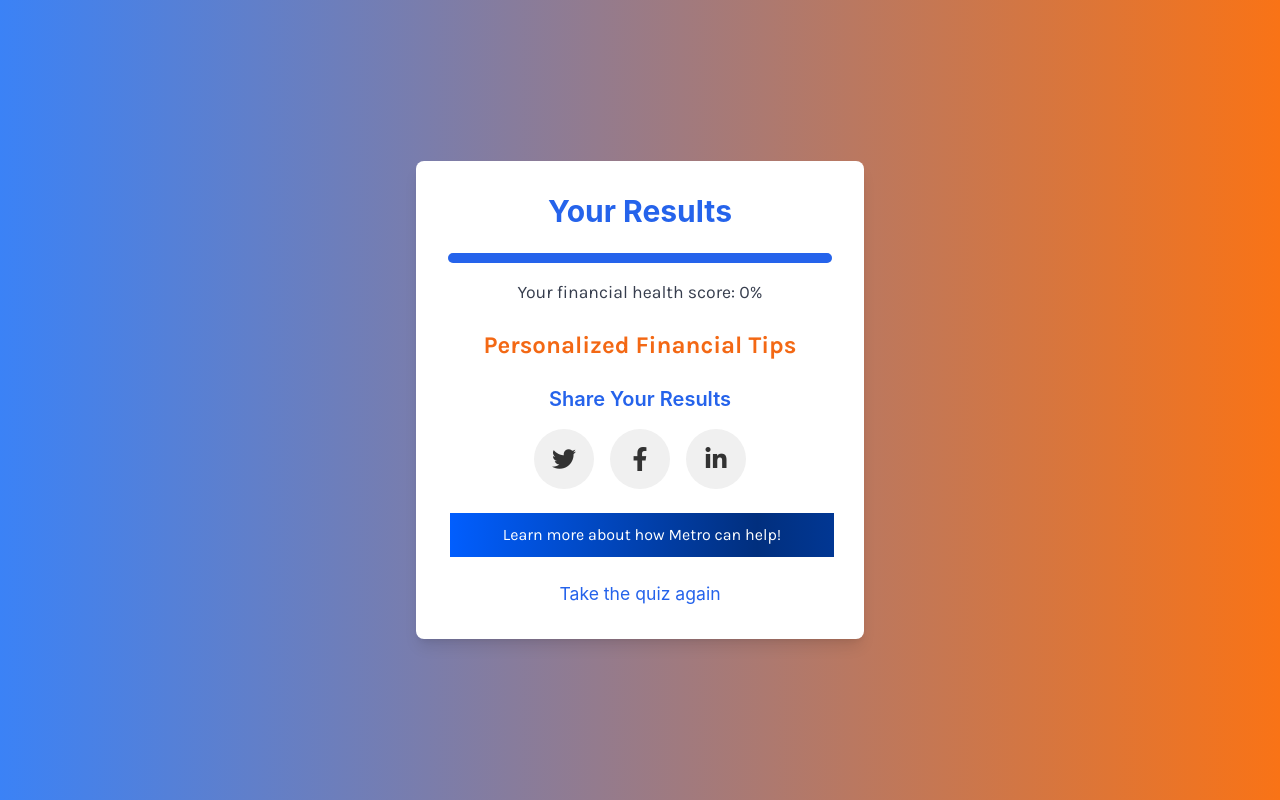
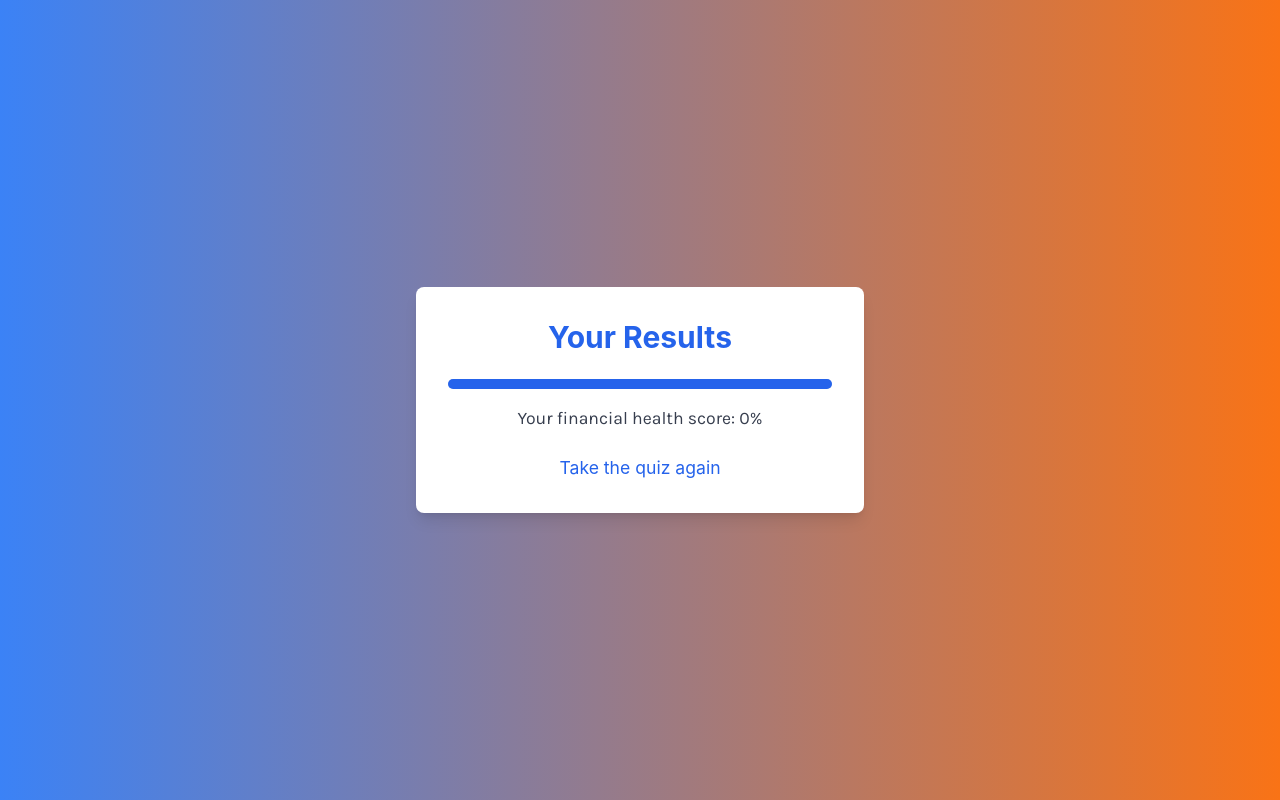
Before and after one commit to apogeeai/BuzzFinanceQuiz, a Flask app: template templates/results.html in a window 1280 px wide. Run offline with Flask 3, Linux system fonts and the light colour scheme; the template is opened without the code that fills it, so the values that code supplies are empty; some libraries are stand-ins or nearby versions.

Commit message:
Agent query: Please follow these steps: 1. Go to the homepage. 2. Start a quiz by entering a name and email. 3. Complete the quiz. 4. Check the results page. Verify that the result category and score percentage are displayed, but there are no social sharing buttons or personalized tips. 5. Try to access the admin dashboard at /admin/login. Please describe what you see at each step and if everything is working as expected.

```diff
--- a/app.py
+++ b/app.py
@@ -21,11 +21,6 @@ logger = logging.getLogger(__name__)
 
 def create_tables():
     with app.app_context():
-        db.create_all()
-
-def update_schema():
-    with app.app_context():
-        db.drop_all()
         db.create_all()
 
 def admin_required(f):
@@ -96,38 +91,8 @@ def results(user_id):
     percentage = (total_score / max_score) * 100
 
     result = quiz_response.result_category
-    tips = get_tips_for_category(result)
 
-    return render_template('results.html', result=result, percentage=percentage, tips=tips)
-
-def get_tips_for_category(category):
-    tips = {
-        "Carefree Butterfly": [
-            "Start tracking your expenses to understand your spending habits.",
-            "Set up a small emergency fund to cover unexpected costs.",
-            "Learn about budgeting basics and try creating a simple budget.",
-            "Consider setting up automatic savings to build good financial habits."
-        ],
-        "Curious Kitten": [
-            "Increase your emergency fund to cover 3-6 months of expenses.",
-            "Look into different savings accounts and their interest rates.",
-            "Start learning about investing basics and consider low-risk options.",
-            "Review your expenses and identify areas where you can cut back."
-        ],
-        "Diligent Beaver": [
-            "Diversify your investments to spread risk and potentially increase returns.",
-            "Consider increasing your retirement contributions if possible.",
-            "Look into additional income streams or side hustles.",
-            "Start setting long-term financial goals and create plans to achieve them."
-        ],
-        "Wise Owl": [
-            "Consider advanced investment strategies or consult with a financial advisor.",
-            "Look into estate planning and wealth transfer strategies.",
-            "Explore ways to optimize your tax strategy.",
-            "Consider philanthropic opportunities or setting up a charitable foundation."
-        ]
-    }
-    return tips.get(category, [])
+    return render_template('results.html', result=result, percentage=percentage)
 
 @app.route('/admin/login', methods=['GET', 'POST'])
 def admin_login():
--- a/static/css/styles.css
+++ b/static/css/styles.css
@@ -19,25 +19,6 @@ body {
 
 .quiz-option.selected {
     background-color: #a6c8ff;
-}
-
-/* New styles for social share buttons */
-.social-icon-btn {
-    width: 60px;
-    height: 60px;
-    display: flex;
-    align-items: center;
-    justify-content: center;
-    background-color: #f0f0f0;
-    border-radius: 50%;
-    font-size: 24px;
-    color: #333;
-    transition: all 0.3s ease;
-}
-
-.social-icon-btn:hover {
-    transform: translateY(-2px);
-    box-shadow: 0 2px 4px rgba(0, 0, 0, 0.1);
 }
 
 /* Gradient button styles */
--- a/templates/results.html
+++ b/templates/results.html
@@ -8,32 +8,5 @@
 </div>
 <p class="text-center mb-6">Your financial health score: {{ percentage|round|int }}%</p>
 
-<!-- Personalized Financial Tips -->
-<h2 class="text-2xl font-semibold mb-4 text-center" style="color: #f36814;">Personalized Financial Tips</h2>
-<ul class="list-disc list-inside mb-6">
-    {% for tip in tips %}
-    <li class="mb-2">{{ tip }}</li>
-    {% endfor %}
-</ul>
-
-<!-- Social Share Buttons -->
-<h3 class="text-xl font-semibold mb-4 text-center text-blue-600">Share Your Results</h3>
-<div class="flex justify-center space-x-4 mb-6">
-    <a href="https://twitter.com/intent/tweet?text=I%20just%20took%20the%20Financial%20Health%20Quiz%20and%20got%20{{ result|urlencode }}!%20My%20score%20is%20{{ percentage|round|int }}%25.%20Take%20the%20quiz%20now%20at%20{{ request.url_root|urlencode }}" target="_blank" class="social-icon-btn">
-        <i class="fab fa-twitter"></i>
-    </a>
-    <a href="https://www.facebook.com/sharer/sharer.php?u={{ request.url|urlencode }}" target="_blank" class="social-icon-btn">
-        <i class="fab fa-facebook-f"></i>
-    </a>
-    <a href="https://www.linkedin.com/shareArticle?mini=true&url={{ request.url|urlencode }}&title=Financial%20Health%20Quiz%20Results&summary=I%20just%20took%20the%20Financial%20Health%20Quiz%20and%20got%20{{ result|urlencode }}!%20My%20score%20is%20{{ percentage|round|int }}%25." target="_blank" class="social-icon-btn">
-        <i class="fab fa-linkedin-in"></i>
-    </a>
-</div>
-
-<!-- Learn More Button -->
-<a href="https://www.metrocu.org/personal/metro-investment-services" target="_blank" class="gradient-button w-full block text-center">
-    Learn more about how Metro can help!
-</a>
-
 <a href="{{ url_for('index') }}" class="block mt-6 text-center text-blue-600 hover:underline">Take the quiz again</a>
 {% endblock %}
```
